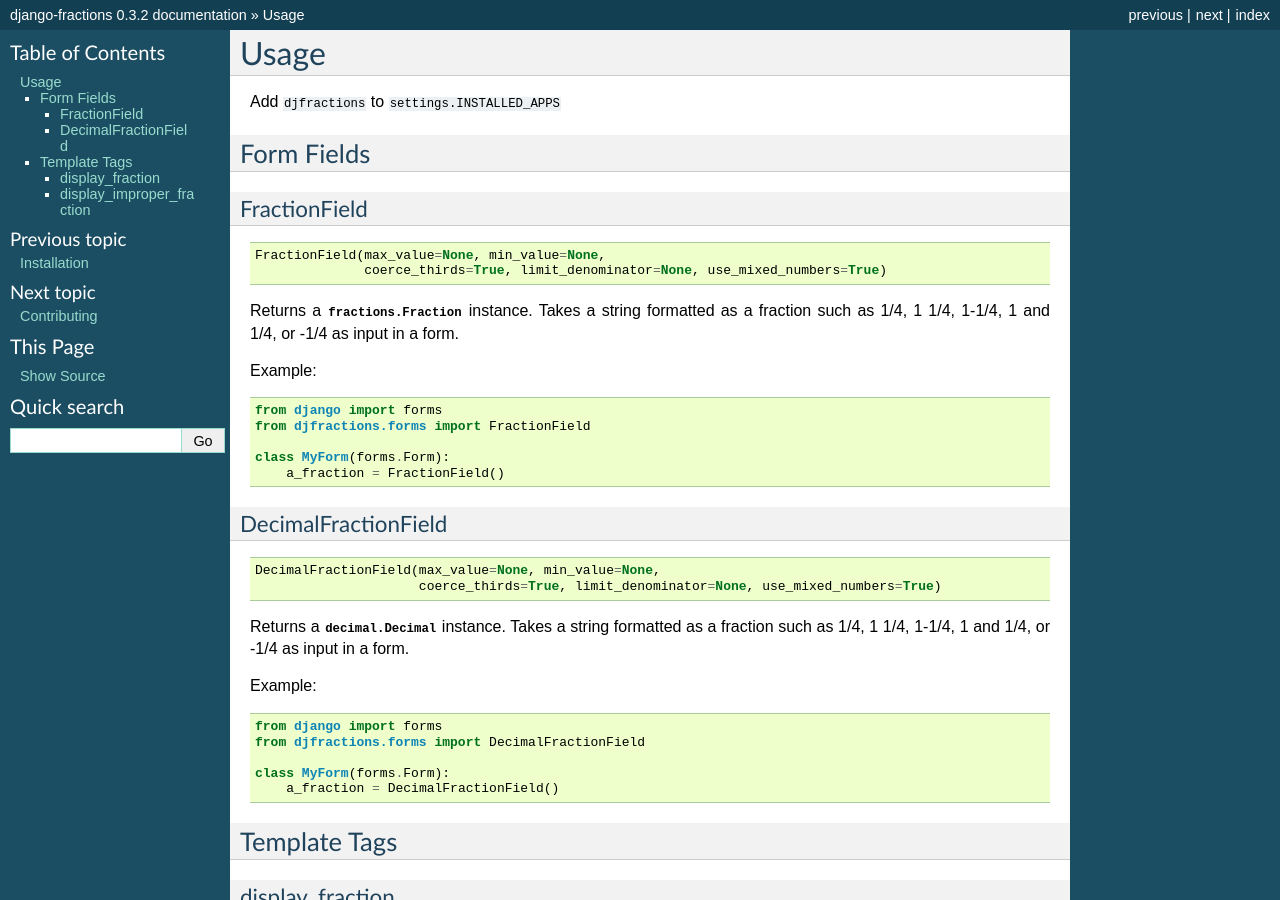
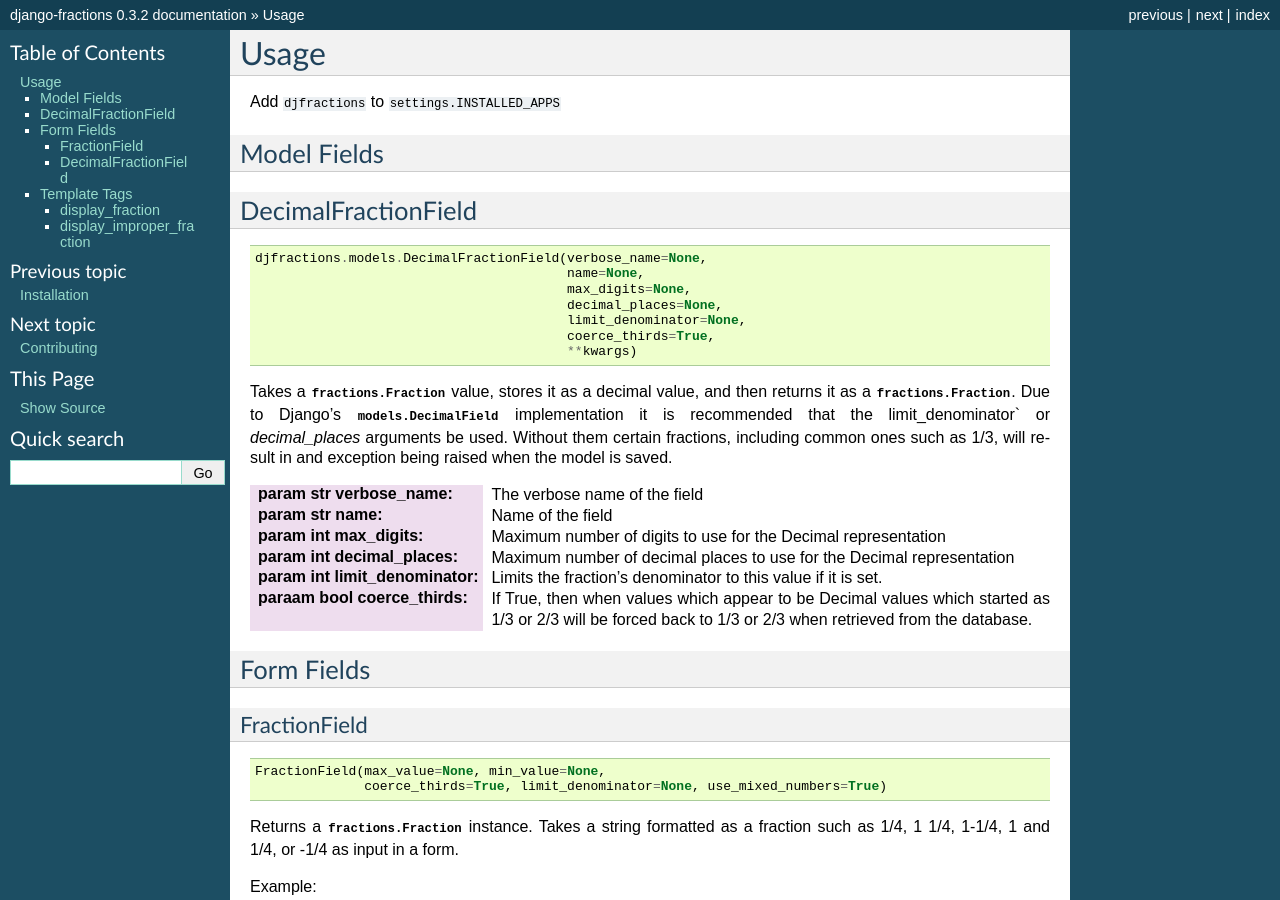
Before and after one commit to jmichalicek/django-fractions, a Sphinx documentation site: the page built from docs/usage.rst, in a window 1280 px wide and 900 px high. Built offline with Sphinx 7.4.7, drawn with Linux system fonts in a browser that asks for light colours.

Commit message:
document djfractins.models.DecimalFractionField

```diff
--- a/docs/usage.rst
+++ b/docs/usage.rst
@@ -3,6 +3,36 @@
 ========
 
 Add ``djfractions`` to ``settings.INSTALLED_APPS``
+
+Model Fields
+------------
+
+DecimalFractionField
+--------------------
+
+.. code-block:: python
+
+    djfractions.models.DecimalFractionField(verbose_name=None,
+                                            name=None,
+                                            max_digits=None,
+                                            decimal_places=None,
+                                            limit_denominator=None,
+                                            coerce_thirds=True,
+                                            **kwargs)
+
+Takes a :class:`fractions.Fraction` value, stores it as a decimal value,
+and then returns it as a :class:`fractions.Fraction`. Due to Django's
+:class:`models.DecimalField` implementation it is recommended that the
+limit_denominator` or `decimal_places` arguments be used.  Without them
+certain fractions, including common ones such as 1/3, will result in
+and exception being raised when the model is saved.
+
+:param str verbose_name: The verbose name of the field
+:param str name: Name of the field
+:param int max_digits: Maximum number of digits to use for the Decimal representation
+:param int decimal_places: Maximum number of decimal places to use for the Decimal representation
+:param int limit_denominator:  Limits the fraction's denominator to this value if it is set.
+:paraam bool coerce_thirds: If True, then when values which appear to be Decimal values which started as 1/3 or 2/3 will be forced back to 1/3 or 2/3 when retrieved from the database.
 
 Form Fields
 -----------
```
